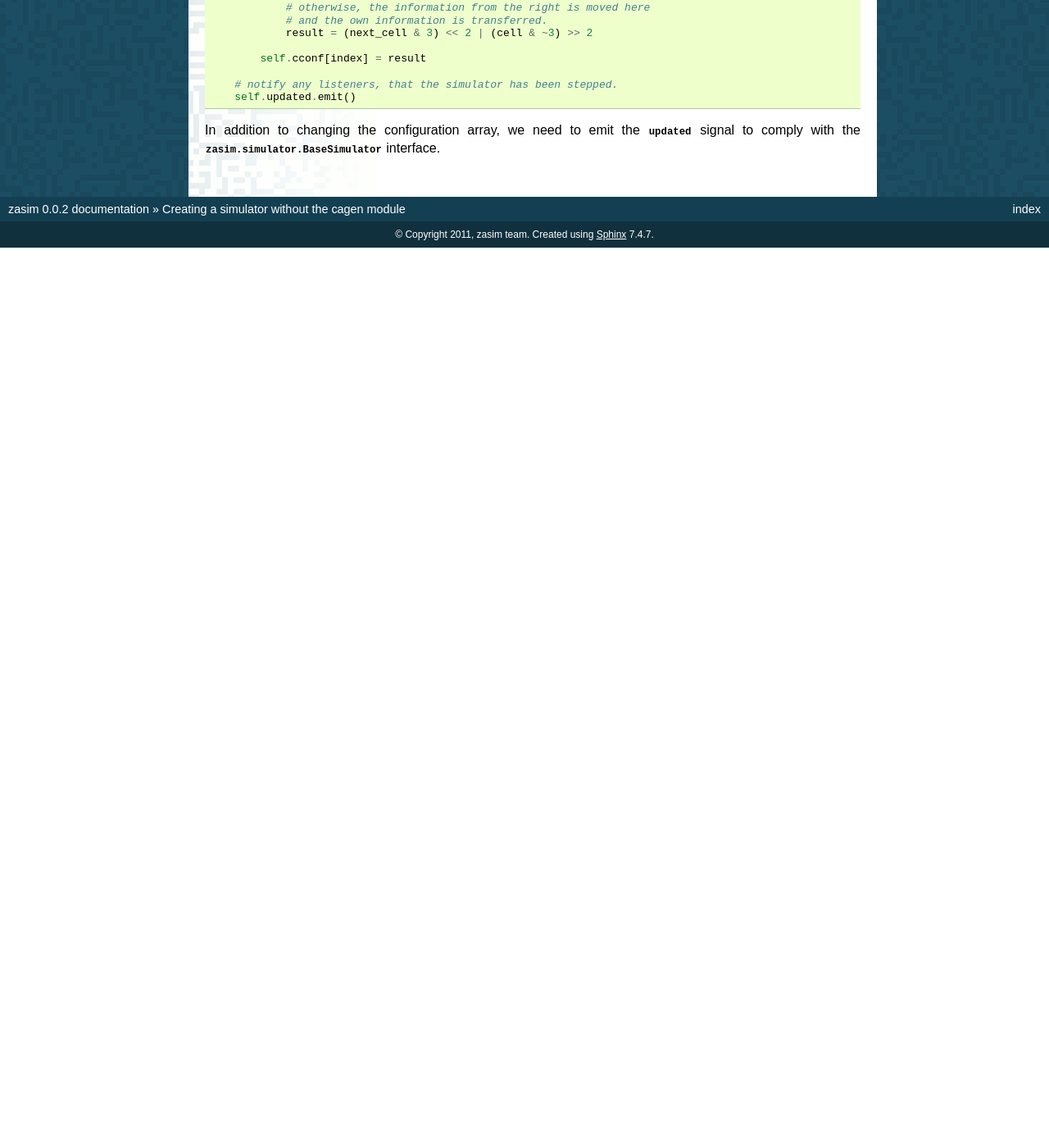
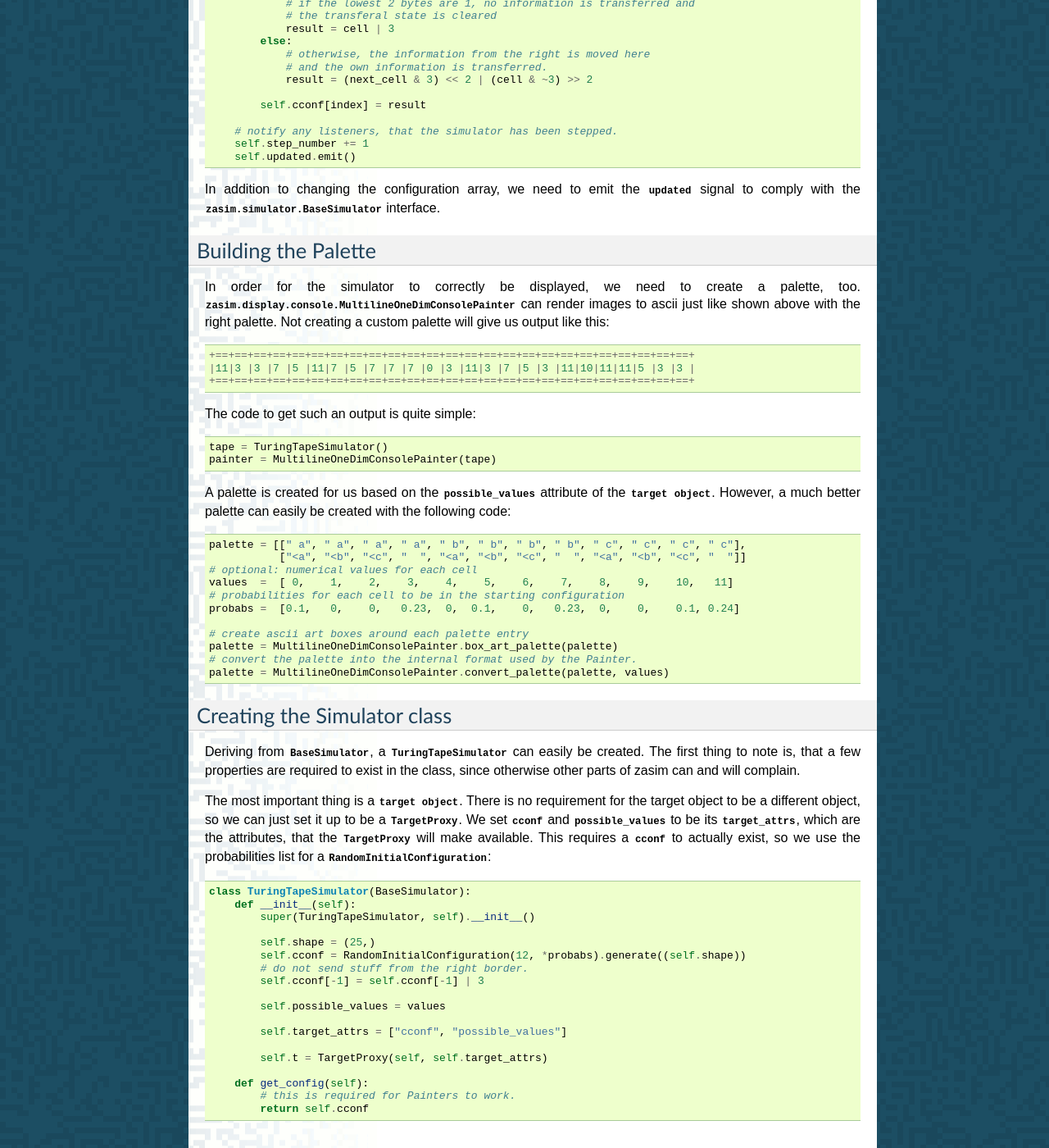
Before and after one commit to timo/zasim, a Sphinx documentation site: the page built from docs/tutorial/simulator_without_cagen.rst, in a window 1280 px wide and 1400 px high, scrolled down 1378 px. Shown: the whole window at 82% size. Built offline with Sphinx 7.4.7, drawn with Linux system fonts in a browser that asks for light colours; formulas are drawn with MathJax 3; before the commit the page ends 1680 px from its top, so only the background shows below that; some of the changed text lies outside the part shown.

Commit message:
more text for the documentation

```diff
--- a/docs/tutorial/simulator_without_cagen.rst
+++ b/docs/tutorial/simulator_without_cagen.rst
@@ -88,7 +91,74 @@ The full step function is then simply this::
             self.cconf[index] = result
 
         # notify any listeners, that the simulator has been stepped.
+        self.step_number += 1
         self.updated.emit()
 
 In addition to changing the configuration array, we need to emit the `updated`
 signal to comply with the `zasim.simulator.BaseSimulator` interface.
+
+Building the Palette
+--------------------
+
+In order for the simulator to correctly be displayed, we need to create a palette,
+too. `zasim.display.console.MultilineOneDimConsolePainter` can render images to
+ascii just like shown above with the right palette. Not creating a custom palette
+will give us output like this::
+
+    +==+==+==+==+==+==+==+==+==+==+==+==+==+==+==+==+==+==+==+==+==+==+==+==+==+
+    |11|3 |3 |7 |5 |11|7 |5 |7 |7 |7 |0 |3 |11|3 |7 |5 |3 |11|10|11|11|5 |3 |3 |
+    +==+==+==+==+==+==+==+==+==+==+==+==+==+==+==+==+==+==+==+==+==+==+==+==+==+
+
+The code to get such an output is quite simple::
+
+    tape = TuringTapeSimulator()
+    painter = MultilineOneDimConsolePainter(tape)
+
+A palette is created for us based on the `possible_values` attribute of the
+`target object`. However, a much better palette can easily be created with the
+following code::
+
+    palette = [[" a", " a", " a", " a", " b", " b", " b", " b", " c", " c", " c", " c"],
+               ["<a", "<b", "<c", "  ", "<a", "<b", "<c", "  ", "<a", "<b", "<c", "  "]]
+    # optional: numerical values for each cell
+    values  =  [ 0,    1,    2,    3,    4,    5,    6,    7,    8,    9,    10,   11]
+    # probabilities for each cell to be in the starting configuration
+    probabs =  [0.1,   0,    0,   0.23,  0,  0.1,    0,   0.23,  0,    0,    0.1, 0.24]
+
+    # create ascii art boxes around each palette entry
+    palette = MultilineOneDimConsolePainter.box_art_palette(palette)
+    # convert the palette into the internal format used by the Painter.
+    palette = MultilineOneDimConsolePainter.convert_palette(palette, values)
+
+Creating the Simulator class
+----------------------------
+
+Deriving from `~zasim.simulator.BaseSimulator`, a `TuringTapeSimulator` can easily
+be created. The first thing to note is, that a few properties are required to exist
+in the class, since otherwise other parts of zasim can and will complain.
+
+The most important thing is a `target object`. There is no requirement for the
+target object to be a different object, so we can just set it up to be a
+`~zasim.simulator.TargetProxy`. We set `cconf` and `possible_values` to be its
+`target_attrs`, which are the attributes, that the `TargetProxy` will make
+available. This requires a `cconf` to actually exist, so we use the probabilities
+list for a `~zasim.config.RandomInitialConfiguration`::
+
+    class TuringTapeSimulator(BaseSimulator):
+        def __init__(self):
+            super(TuringTapeSimulator, self).__init__()
+
+            self.shape = (25,)
+            self.cconf = RandomInitialConfiguration(12, *probabs).generate((self.shape))
+            # do not send stuff from the right border.
+            self.cconf[-1] = self.cconf[-1] | 3
+
+            self.possible_values = values
+
+            self.target_attrs = ["cconf", "possible_values"]
+
+            self.t = TargetProxy(self, self.target_attrs)
+
+        def get_config(self):
+            # this is required for Painters to work.
+            return self.cconf
```
Also changed, not shown: other parts of docs/tutorial/simulator_without_cagen.rst (+3 -0 lines), 1 other file.
